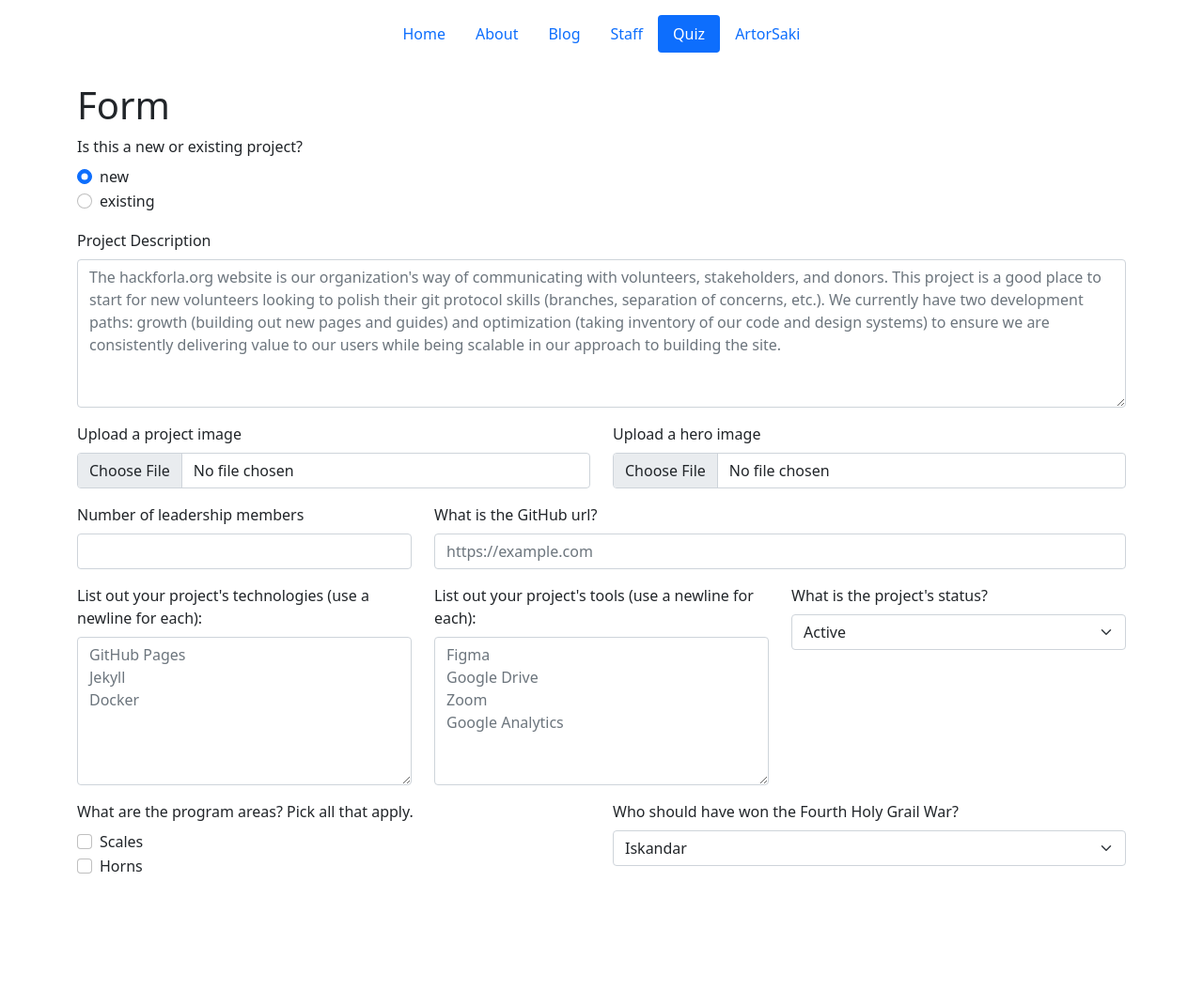
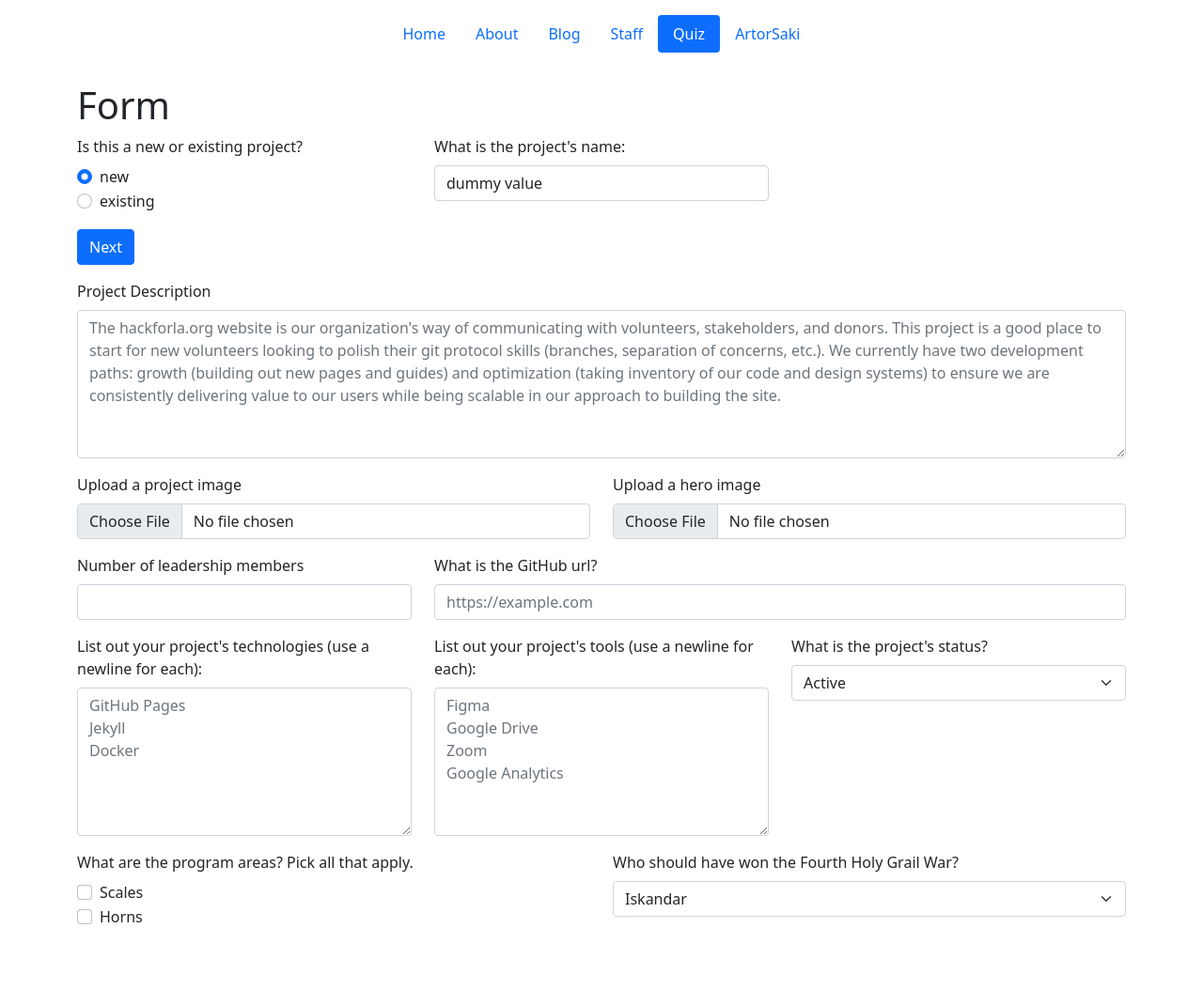
Before and after one commit to Aveline-art/studious-lamp, a Jekyll site: the page built from pages/project-form.html, in a window 1280 px wide. Shown: the whole page at 94% size. Built offline with Jekyll 4.4.1, drawn with Linux system fonts in a browser that asks for light colours; before the commit the page ends 1000 px from its top, so only the background shows below that.

```diff
--- a/_includes/quiz-form/part-one.html
+++ b/_includes/quiz-form/part-one.html
@@ -15,14 +15,14 @@
         </div>
     </div>
 
-    <div class="col-4 mb-3" id="new-input" hidden>
-        <label class="form-label" for="project-name">What is the project's name:</label>
-        <input type="text" class="form-control" id="project-name" placeholder="New project name">
+    <div class="col-4 mb-3" id="new-input">
+        <label class="form-label" for="project-name-input">What is the project's name:</label>
+        <input type="text" class="form-control" id="project-name-input" placeholder="New project name" value="dummy value">
     </div>
 
     <div class="col-4 mb-3" id="existing-input" hidden>
-        <label class="form-label" for="project-name">Choose your project:</label>
-        <select class="form-select" id="project-name" name="project-name">
+        <label class="form-label" for="project-name-select">Choose your project:</label>
+        <select class="form-select" id="project-name-select" name="project-name-select">
             <option value="website">Hackforla.org Website</option>
             <option value="100automations">100 Automations</option>
             <option value="civictechjobs">Civic Tech Jobs</option>
@@ -30,4 +30,5 @@
         </select>
     </div>
 </div>
+<button type="button" class="btn btn-primary mb-3" id="next-button">Next</button>
 <script type="module" src="./assets/js/part-one.js"></script>
--- a/assets/js/part-one.js
+++ b/assets/js/part-one.js
@@ -9,14 +9,19 @@ var initialState = {
 const stateRunner = {
     isNew: (val) => { listenIsNew(val) },
 }
+var projectData;
+
 
 function main() {
     global = createState(initialState, stateRunner);
+    const data = localStorage.getItem('projectData');
+    projectData = data ? JSON.parse(data) : {}
     loadListeners();
 }
 
 function loadListeners() {
     loadNewOrExistingInputListener()
+    loadNextButtonListener()
 }
 
 ///////////////////////
@@ -31,6 +36,14 @@ function loadNewOrExistingInputListener() {
             child.getElementsByTagName('input')[0].addEventListener('click', toogleNew);
         }
     }
+}
+
+function loadNextButtonListener() {
+    var ele = document.getElementById('next-button');
+    ele.addEventListener('click', () => {
+        storeItems();
+        moveToNextPage();
+    })
 }
 
 ///////////////////////
@@ -58,4 +71,16 @@ function toogleNew(event) {
     global.isNew = eventVal == 'true';
 }
 
+function storeItems() {
+    const projectName = document.getElementById('project-name-input').value;
+    projectData.projectName = projectName;
+}
+
+function moveToNextPage() {
+    localStorage.setItem('projectData', JSON.stringify(projectData));
+    const item = localStorage.getItem('projectData');
+    console.log(JSON.parse(item));
+    window.location.href = './about'
+}
+
 main()
```
